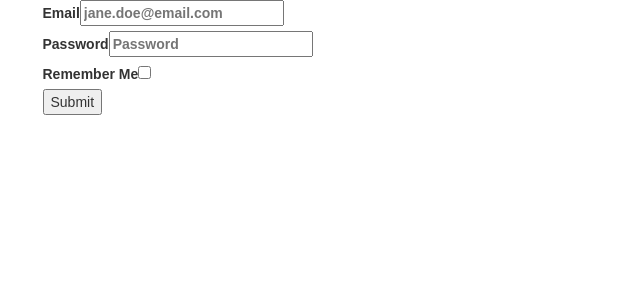
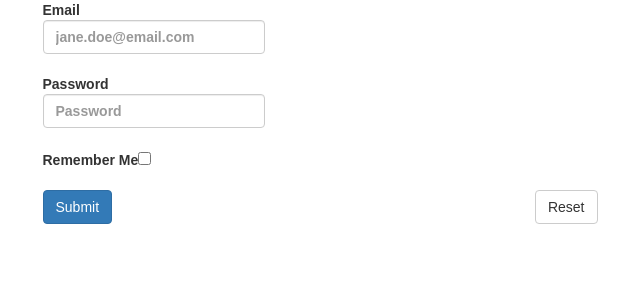
Before and after one commit to third774/formik-flow-dynamic-forms, a React (Create React App) app: page / in a window 1280 px wide. Shown: the top 300 px of the page, without its empty margins (320-960 px from the left). Built offline with nearby package versions, Linux system fonts and the light colour scheme.

Commit message:
Fix FieldTypeConfiguration stuff

```diff
--- a/src/DynamicForm/DynamicForm.js
+++ b/src/DynamicForm/DynamicForm.js
@@ -7,6 +7,8 @@
 import { Validators } from "./Validators";
 import { DynamicInput } from "./dynamic-input-components/DynamicInput";
 import { DynamicCheckbox } from "./dynamic-input-components/DynamicCheckbox";
+
+import type { StatelessFunctionalComponent } from "react";
 
 type DynamicFormProps = {
   values: any,
@@ -30,25 +32,29 @@
   render() {
     const {
       values,
-      // touched,
+      touched,
       errors,
-      // dirty,
+      dirty,
       isSubmitting,
       handleChange,
       handleBlur,
       handleSubmit,
-      // handleReset,
+      handleReset,
       config
     } = this.props;
     return (
       <form onSubmit={handleSubmit}>
         {config.map((field, index) => {
-          const FieldComponent = FIELD_MAP[field.fieldType];
+          const FieldComponent: StatelessFunctionalComponent<
+            FieldComponentProps<any>
+          > =
+            FIELD_MAP[field.fieldType];
           return (
-            <div key={index}>
-              <label>
+            <div className="form-group" key={index}>
+              <label className="control-label">
                 {field.label}
                 <FieldComponent
+                  className="form-control"
                   name={field.name}
                   value={values[field.name]}
                   fieldTypeConfiguration={field.fieldTypeConfiguration || {}}
@@ -56,12 +62,24 @@
                   onBlur={handleBlur}
                 />
               </label>
-              {errors[field.name] && <div>{errors[field.name]}</div>}
+              {touched[field.name] &&
+                errors[field.name] && <div>{errors[field.name]}</div>}
             </div>
           );
         })}
-        <button type="submit" disabled={isSubmitting}>
+        <button
+          className="btn btn-primary"
+          type="submit"
+          disabled={isSubmitting}
+        >
           Submit
+        </button>
+        <button
+          className="btn btn-default pull-right"
+          type="button"
+          onClick={handleReset}
+        >
+          Reset
         </button>
       </form>
     );
--- a/src/DynamicForm/FieldInterfaces.js
+++ b/src/DynamicForm/FieldInterfaces.js
@@ -5,6 +5,7 @@
 export interface FieldComponentProps<TFieldTypeConfiguration> {
   name: string;
   value: any;
+  className: string;
   onChange?: () => any;
   onBlur?: () => any;
   fieldTypeConfiguration: TFieldTypeConfiguration;
--- a/src/DynamicForm/dynamic-input-components/DynamicInput.js
+++ b/src/DynamicForm/dynamic-input-components/DynamicInput.js
@@ -12,9 +12,17 @@
 export const DynamicInput = (
   props: FieldComponentProps<InputFieldTypeConfiguration>
 ) => {
-  const { name, value, fieldTypeConfiguration, onChange, onBlur } = props;
+  const {
+    name,
+    value,
+    fieldTypeConfiguration,
+    onChange,
+    onBlur,
+    className
+  } = props;
   return (
     <input
+      className={className}
       value={value}
       name={name}
       placeholder={fieldTypeConfiguration.placeholder}
--- a/src/FieldConfig.js
+++ b/src/FieldConfig.js
@@ -10,7 +10,7 @@
     validators: ["required"],
     fieldTypeConfiguration: {
       placeholder: "jane.doe@email.com",
-      type: "email"
+      inputType: "email"
     }
   },
   {
@@ -20,7 +20,7 @@
     validators: ["required"],
     fieldTypeConfiguration: {
       placeholder: "Password",
-      type: "password"
+      inputType: "password"
     }
   },
   {
```
